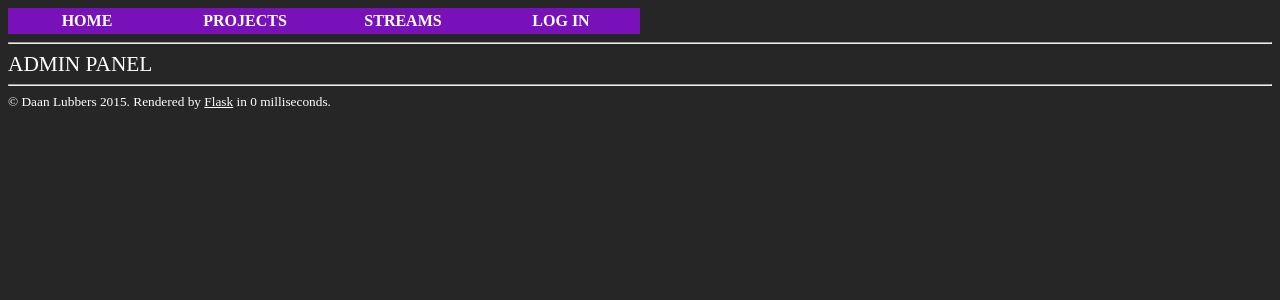
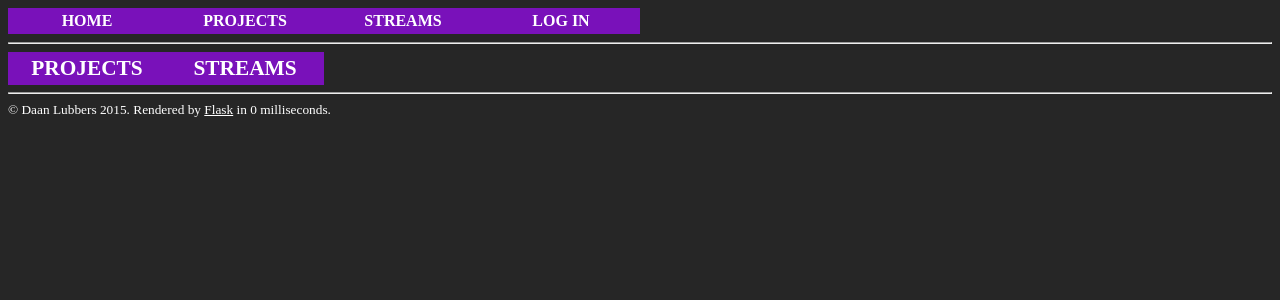
Before and after one commit to Daan4/website, a Flask app: page /adminpanel/ in a window 1280 px wide. Shown: the top 300 px of the page. Run offline with Flask 2, Linux system fonts and the light colour scheme; parts of the project's set-up code (start-up, migrations or seed data) failed here and were passed over.

Commit message:
Added navigation bar to adminpanel

```diff
--- a/app/mod_adminpanel/templates/adminpanel.html
+++ b/app/mod_adminpanel/templates/adminpanel.html
@@ -1,5 +1,13 @@
 {% extends "base.html" %}
 {% set current_page = "adminpanel" %}
 {% block content %}
-ADMIN PANEL
+<ul class="navigation_bar">
+    {% for item in nav.bars['adminpanel'] %}
+        {% if item.is_active() %}
+            <li class="menu_item">
+                <a class="menu_item" href="{{ item.href }}">{{ item.caption }}</a>
+            </li>
+        {% endif %}
+    {% endfor %}
+</ul>
 {% endblock %}
--- a/app/navigation.py
+++ b/app/navigation.py
@@ -22,6 +22,9 @@ class Bar:
     def __init__(self, name, items=None):
         self.name = name
         self.items = items if items else []
+
+    def add_item(self, item):
+        self.items.append(item)
 
 
 class Item:
@@ -52,3 +55,8 @@ def init_navigation(nav):
         Item('/login', 'login', 'Log in', CONSTRAINT_LOGOUT),
         Item('/logout', 'logout', 'Log out', CONSTRAINT_LOGIN)
     ]))
+
+    nav.add_bar(Bar('adminpanel', [
+        Item('/adminpanel/projects', 'adminpanel/projects', 'Projects'),
+        Item('/adminpanel/streams', 'adminpanel/streams', 'Streams')
+    ]))
```
